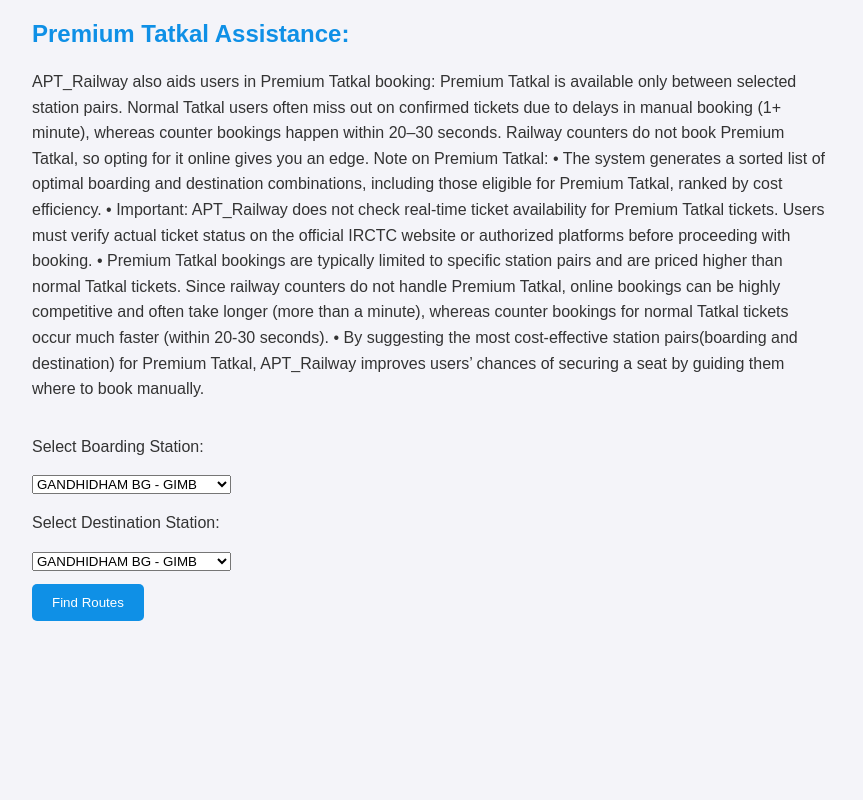
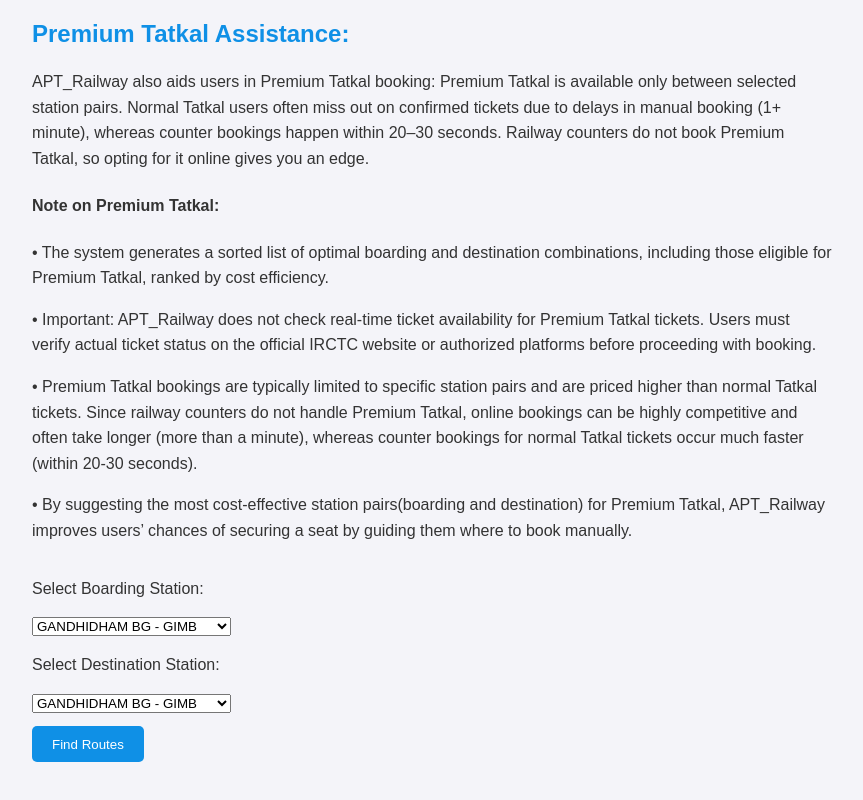
Before and after one commit to Srishanth-Kargaom/Srishanth-Kargaom-apt, a plain HTML site: page railway.html in a window 1280 px wide. Shown: the part 770-1570 px from the top of the page, without its empty margins (208-1071 px from the left). Before the commit the page ends 1436 px from the top, so only its background shows below. Drawn offline with Linux system fonts and the light colour scheme.

Commit message:
Update railway.html

```diff
--- a/railway.html
+++ b/railway.html
@@ -106,15 +106,15 @@ Premium Tatkal is available only between selected station pairs.
 Normal Tatkal users often miss out on confirmed tickets due to delays in manual booking (1+ minute), whereas counter bookings
 happen within 20–30 seconds.
 Railway counters do not book Premium Tatkal, so opting for it online gives you an edge.
-Note on Premium Tatkal:
-• The system generates a sorted list of optimal boarding and destination combinations, including those eligible for Premium Tatkal,
-ranked by cost efficiency.
-• Important: APT_Railway does not check real-time ticket availability for Premium Tatkal tickets. Users must verify actual ticket status on
-the official IRCTC website or authorized platforms before proceeding with booking.
-• Premium Tatkal bookings are typically limited to specific station pairs and are priced higher than normal Tatkal tickets. Since railway
+<h4>Note on Premium Tatkal:</h4>
+<p>• The system generates a sorted list of optimal boarding and destination combinations, including those eligible for Premium Tatkal,
+ranked by cost efficiency.</p>
+<p>• Important: APT_Railway does not check real-time ticket availability for Premium Tatkal tickets. Users must verify actual ticket status on
+the official IRCTC website or authorized platforms before proceeding with booking.</p>
+<p>• Premium Tatkal bookings are typically limited to specific station pairs and are priced higher than normal Tatkal tickets. Since railway
 counters do not handle Premium Tatkal, online bookings can be highly competitive and often take longer (more than a minute), whereas
-counter bookings for normal Tatkal tickets occur much faster (within 20-30 seconds).
-• By suggesting the most cost-effective station pairs(boarding and destination) for Premium Tatkal, APT_Railway improves users’
+counter bookings for normal Tatkal tickets occur much faster (within 20-30 seconds).</p>
+<p>• By suggesting the most cost-effective station pairs(boarding and destination) for Premium Tatkal, APT_Railway improves users’
 chances of securing a seat by guiding them where to book manually.</p>
 
 
```
